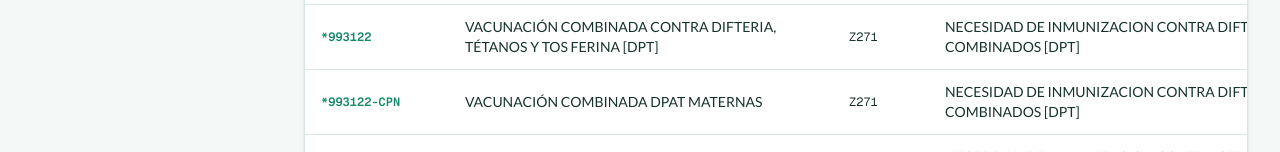
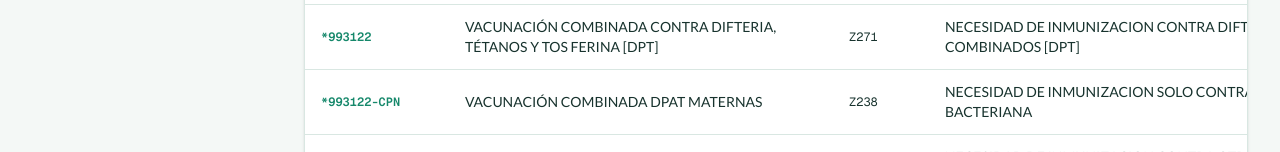
Before and after one commit to epjuan21/infovaldivia, a Next.js app: page /facturacion/vacunacion in a window 1280 px wide. Shown: the part 800-952 px from the top of the page. Built offline with nearby package versions, Linux system fonts and the light colour scheme.

Commit message:
feat: update vaccination details for combined DPT immunization

```diff
--- a/src/data/vacunacion.ts
+++ b/src/data/vacunacion.ts
@@ -77,10 +77,10 @@ export const vacunas: VacunaFacturacion[] = [
   {
     codigoCups: "*993122-CPN",
     descripcion: "VACUNACIÓN COMBINADA DPAT MATERNAS",
-    cie10: "Z271",
-    descripcionCie10: "NECESIDAD DE INMUNIZACION CONTRA DIFTERIA-PERTUSSIS-TETANOS COMBINADOS [DPT]",
+    cie10: "Z238",
+    descripcionCie10: "NECESIDAD DE INMUNIZACION SOLO CONTRA OTRA ENFERMEDAD BACTERIANA",
     edadMinima: 0,
-    edadMaxima: 4,
+    edadMaxima: 999,
   },
   {
     codigoCups: "*993130",
```
